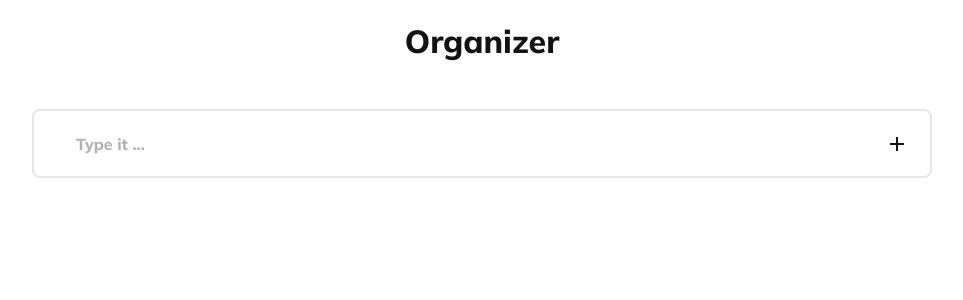
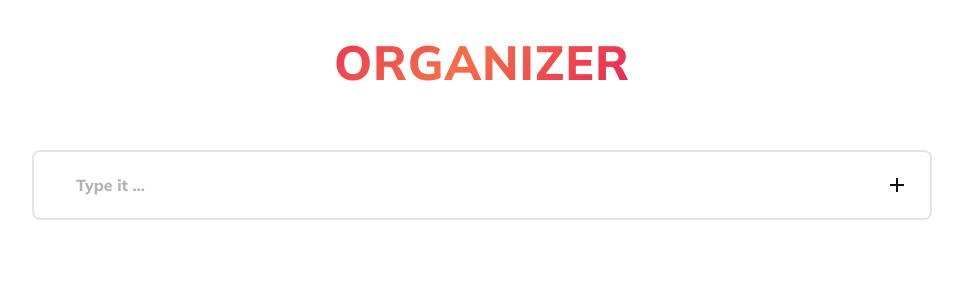
Before and after one commit to GlebLudis/react-ogranizer-app, a React (Vite) app: page / in a window 1280 px wide. Shown: the top 300 px of the page, without its empty margins (158-1121 px from the left). Built offline with nearby package versions, Linux system fonts and the light colour scheme.

Commit message:
chore: change header

```diff
--- a/src/components/Header/index.tsx
+++ b/src/components/Header/index.tsx
@@ -12,7 +12,7 @@ function Header() {
         <header className="appbar-root">
             <Container className="appbar-container">
                 <h1 className="appbar-title">
-                    Organizer
+                    ORGANIZER
                 </h1>
             </Container>
         </header>
--- a/src/components/Header/style.css
+++ b/src/components/Header/style.css
@@ -12,3 +12,29 @@ header.appbar-root {
     flex-direction: row;
     justify-content: center;
 }
+
+.appbar-title {
+    text-transform: uppercase;
+    font-size: 3em;
+    font-weight: bold;
+    text-align: center;
+    letter-spacing: 1px;
+    background: linear-gradient(
+            135deg,
+            #5335cf 0%,
+            #de005e 25%,
+            #f66e48 50%,
+            #de005e 75%,
+            #5335cf 100%
+    );
+    background-size: 400%;
+    -webkit-background-clip: text;
+    -webkit-text-fill-color: transparent;
+    animation: animate 10s linear infinite;
+}
+
+@keyframes animate {
+    to {
+        background-position: 400%;
+    }
+}
```
